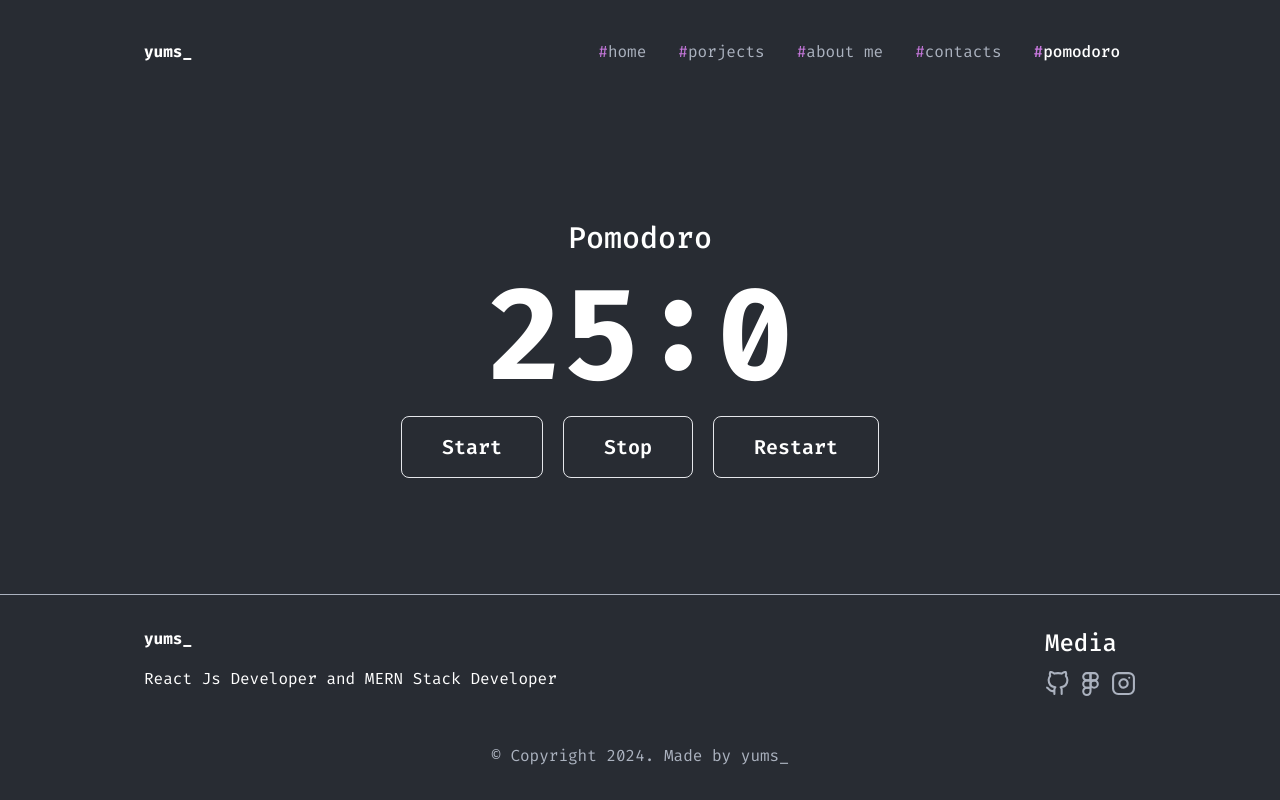
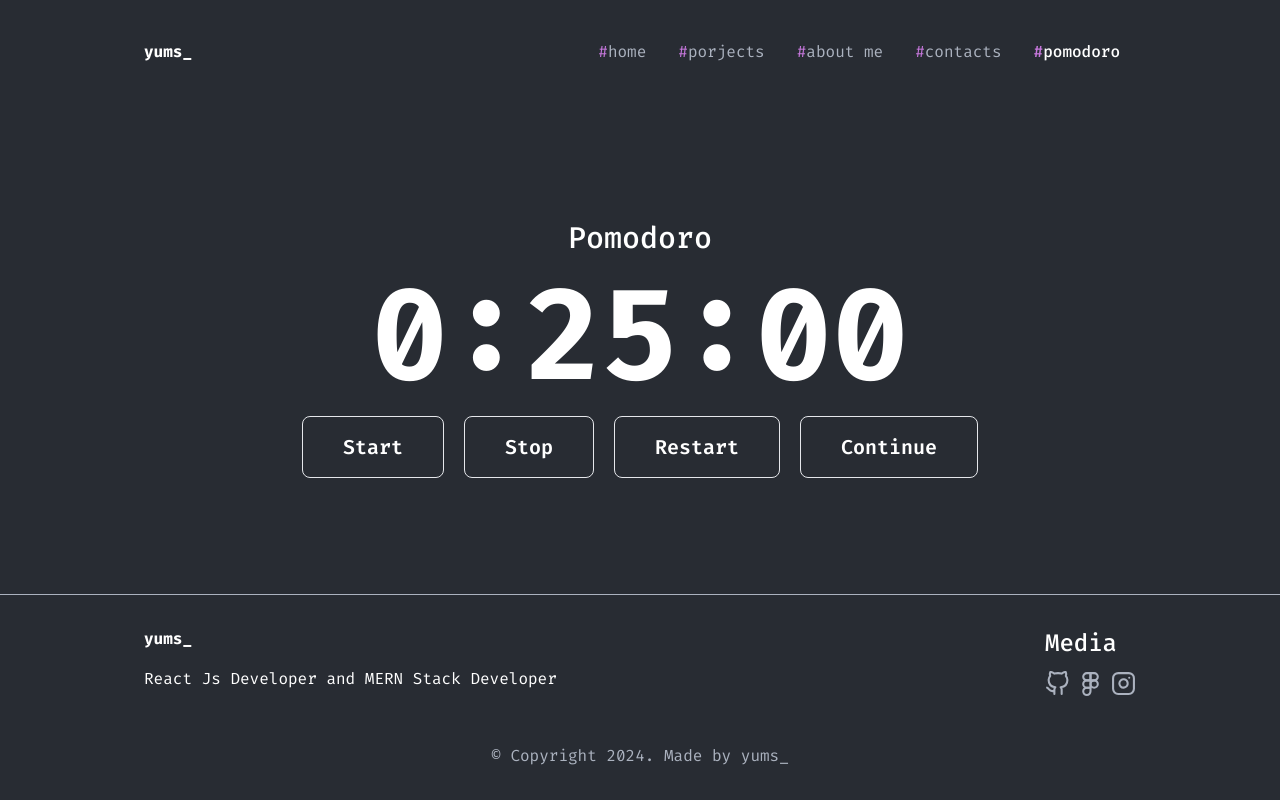
Before and after one commit to takayums/takayums-site, a Next.js app: page /pomodoro in a window 1280 px wide. Built offline with nearby package versions, Linux system fonts and the light colour scheme.

Commit message:
refactor(pomodor): fix pomdoro type and interfal

```diff
--- a/app/pomodoro/page.tsx
+++ b/app/pomodoro/page.tsx
@@ -1,5 +1,6 @@
 "use client"
 
+import { ReturnConvertTime } from "@/types/types"
 import { convertMiliseconds } from "@/utils/utils"
 import { useRef, useState } from "react"
 
@@ -19,10 +20,12 @@ export default function Pomodoro() {
   }
 
   function handleStart() {
+    if (timerRef.current !== null) return;
     timerRef.current = setInterval(() => {
       setTimerLeft(prev => {
         if (prev <= 1) {
           clearInterval(timerRef.current as NodeJS.Timeout);
+          soundPomodor();
           return 0;
         }
         return prev - 1
@@ -31,24 +34,35 @@ export default function Pomodoro() {
   }
 
   function handleStop() {
-    clearInterval(timerRef.current as NodeJS.Timeout)
+    if (timerRef.current) {
+
+      clearInterval(timerRef.current as NodeJS.Timeout)
+      timerRef.current = null
+
+    }
   }
 
   function handleRestart() {
     setTimerLeft(1500)
-    clearInterval(timerRef.current as NodeJS.Timeout)
+    if (timerRef.current) {
+      clearInterval(timerRef.current as NodeJS.Timeout)
+      timerRef.current = null;
+    }
   }
+
+  const { m, s, d, h }: ReturnConvertTime = convertMiliseconds(timerLeft);
 
   return (
     <section className="my-16 grow flex-1 flex flex-col gap-4 items-center justify-center">
       <p className="text-center font-medium text-white text-3xl">Pomodoro</p>
       <h1 className="text-center text-white font-bold text-9xl">
-        {`${convertMiliseconds(timerLeft, "m")}:${convertMiliseconds(timerLeft, "d")}`}
+        {`${h}:${m < 10 ? `0${m}` : m}:${s < 10 ? `0${s}` : s}`}
       </h1>
       <div className="text-white flex gap-5">
         <button onClick={handleStart} className="hover:bg-white hover:border-primary hover:text-gray py-4 px-10 rounded-lg border text-xl font-semibold">Start</button>
         <button onClick={handleStop} className="hover:bg-white hover:border-primary hover:text-gray py-4 px-10 rounded-lg border text-xl font-semibold">Stop</button>
         <button onClick={handleRestart} className="hover:bg-white hover:border-primary hover:text-gray py-4 px-10 rounded-lg border text-xl font-semibold">Restart</button>
+        <button onClick={handleRestart} className="hover:bg-white hover:border-primary hover:text-gray py-4 px-10 rounded-lg border text-xl font-semibold">Continue</button>
       </div>
     </section>
   )
--- a/utils/utils.ts
+++ b/utils/utils.ts
@@ -1,11 +1,7 @@
-interface ConvertTimeResult {
-  d: number;
-  h: number;
-  m: number;
-  s: number;
-}
+import { ReturnConvertTime } from "@/types/types";
 
-function convertMiliseconds(secondsInput: number, format: 's' | 'm' | 'h' | 'd' | 'a' = 'a'): number | ConvertTimeResult {
+function convertMiliseconds(secondsInput: number, format: 's' | 'm' | 'h' | 'd' | 'a' = 'a'): number | ReturnConvertTime {
+
   let total_seconds: number = secondsInput;
   let total_minutes: number = Math.floor(total_seconds / 60);
   let total_hours: number = Math.floor(total_minutes / 60);
@@ -17,11 +13,11 @@ function convertMiliseconds(secondsInput: number, format: 's' | 'm' | 'h' | 'd'
 
   switch (format) {
     case 's':
-      return total_seconds;
+      return seconds;
     case 'm':
-      return total_minutes;
+      return minutes;
     case 'h':
-      return total_hours;
+      return hours;
     case 'd':
       return days;
     default:
```
Also changed, not shown: types/types.ts (+4 -4 lines).
